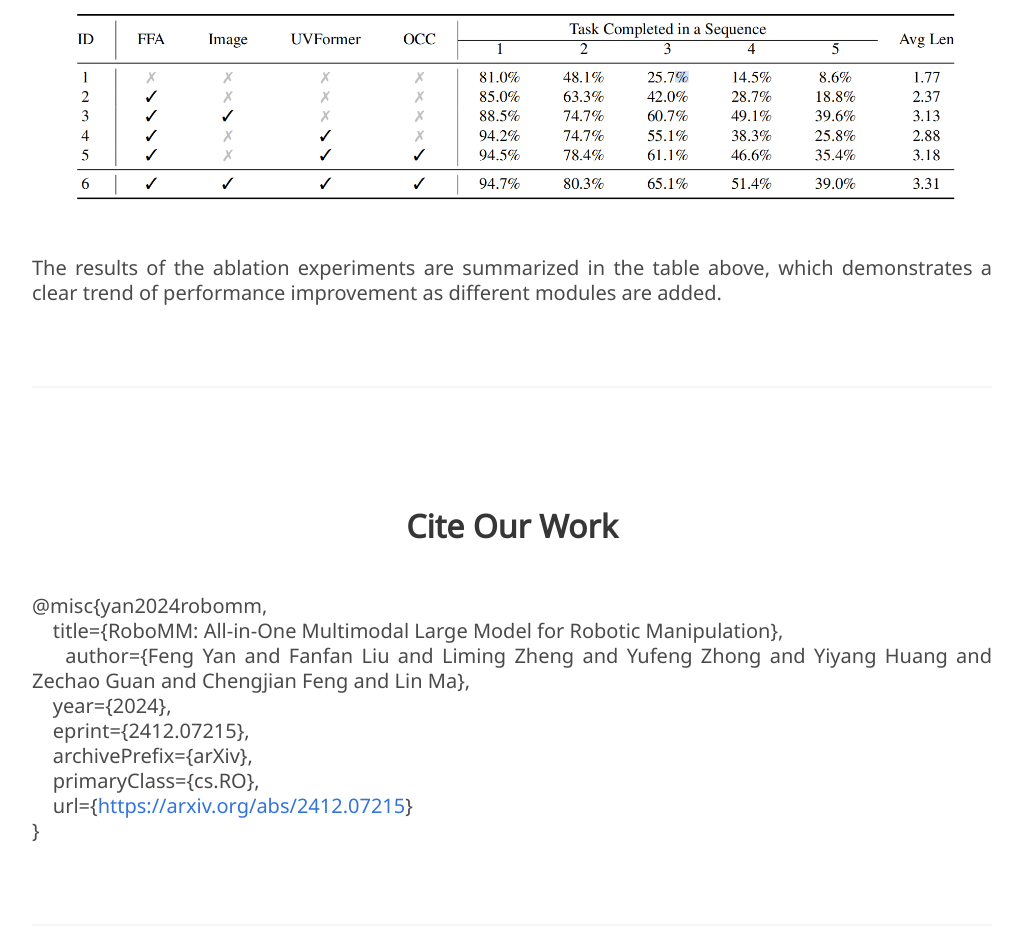
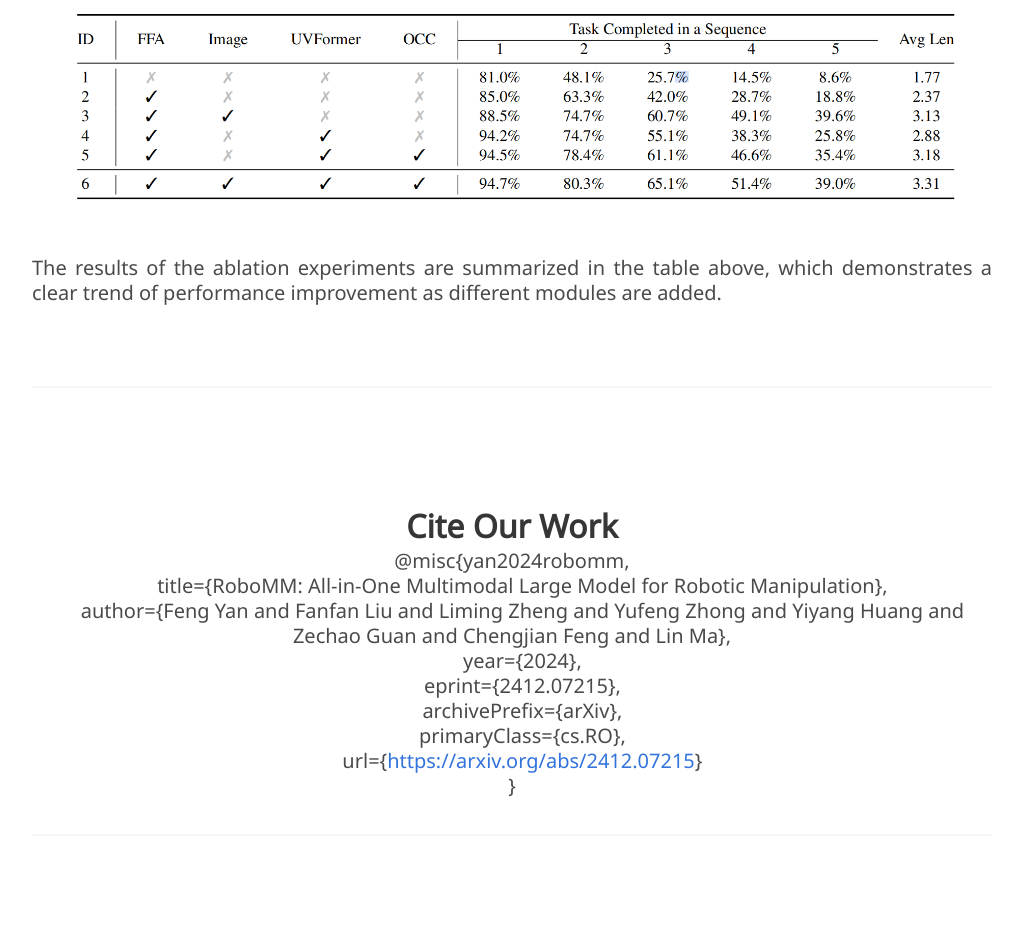
Before and after one commit to RoboUniview/RoboMM.github.io, a plain HTML site: page index.html in a window 1280 px wide. Shown: the part 4693-5622 px from the top of the page, without its empty margins (128-1150 px from the left). After the commit the page ends 5601 px from the top, so only its background shows below. Drawn offline with nearby package versions, Linux system fonts and the light colour scheme; some icons are missing; a web font is replaced by a local one.

Commit message:
Update index.html

```diff
--- a/index.html
+++ b/index.html
@@ -347,12 +347,12 @@
 
 <section class="section">
   <div class="container is-max-desktop">
-    <div class="columns is-centered has-text-centered">
-      <div class="column is-full-width">
-        <h2 class="title is-3">Cite Our Work</h2>
-        <div class="subtitle content has-text-justified">
-          <p>&nbsp;
-          <p>@misc{yan2024robomm,<br>
+    <div class="columns is-centered">
+      <div class="column is-full">
+        <h2 class="title is-3 has-text-centered">Cite Our Work</h2>
+        <div class="subtitle content has-text-centered">
+          <p>
+            @misc{yan2024robomm,<br>
             &nbsp;&nbsp;&nbsp;&nbsp;title={RoboMM: All-in-One Multimodal Large Model for Robotic Manipulation},<br>
             &nbsp;&nbsp;&nbsp;&nbsp;author={Feng Yan and Fanfan Liu and Liming Zheng and Yufeng Zhong and Yiyang Huang and Zechao Guan and Chengjian Feng and Lin Ma},<br>
             &nbsp;&nbsp;&nbsp;&nbsp;year={2024},<br>
@@ -360,8 +360,8 @@
             &nbsp;&nbsp;&nbsp;&nbsp;archivePrefix={arXiv},<br>
             &nbsp;&nbsp;&nbsp;&nbsp;primaryClass={cs.RO},<br>
             &nbsp;&nbsp;&nbsp;&nbsp;url={<a href="https://arxiv.org/abs/2412.07215">https://arxiv.org/abs/2412.07215</a>}<br>
-          }</p>
-          &nbsp;</p>
+            }
+          </p>
         </div>
       </div>
     </div>
```
